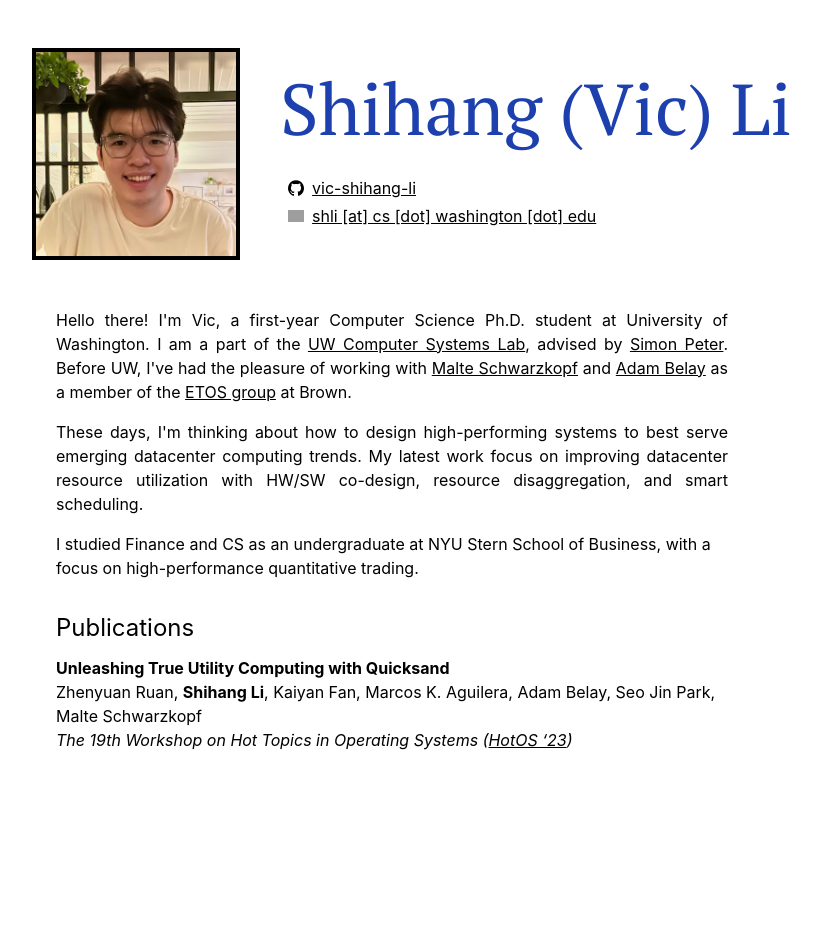
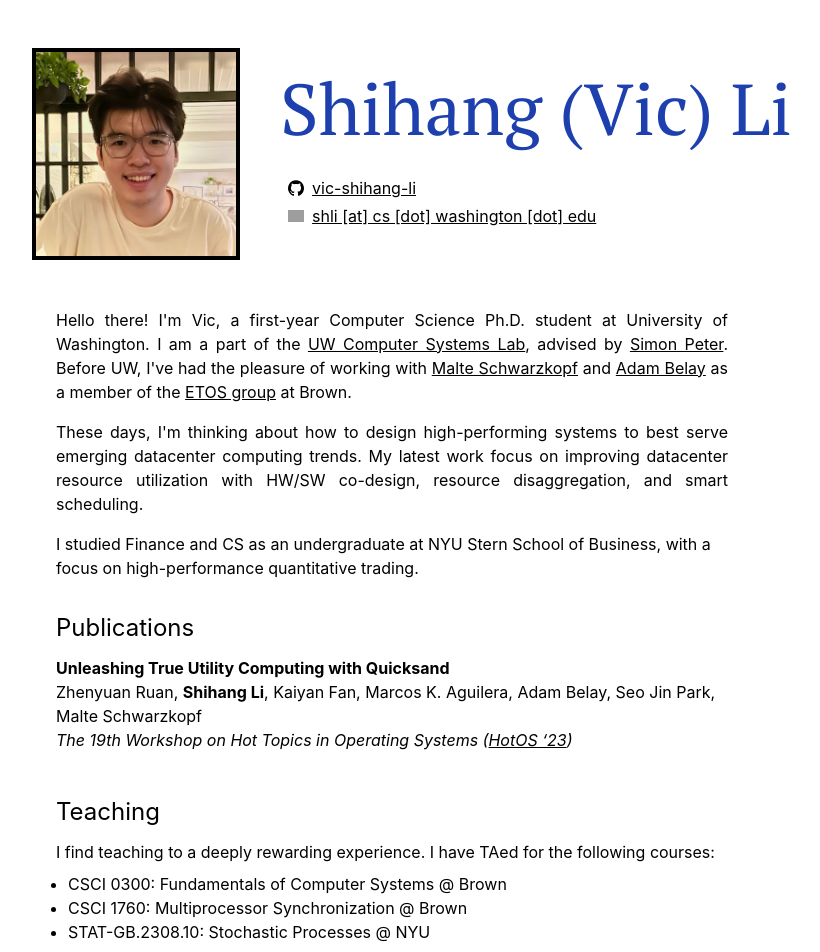
Before and after one commit to vic-lsh/vli, a Next.js app: page / in a window 1280 px wide. Shown: the top 952 px of the page, without its empty margins (248-1068 px from the left). Before the commit the page ends 828 px from the top, so only its background shows below. Built offline with nearby package versions, Linux system fonts and the light colour scheme; grey boxes are pictures that could not be loaded.

Commit message:
add teaching section

```diff
--- a/pages/index.tsx
+++ b/pages/index.tsx
@@ -160,6 +160,24 @@
   );
 };
 
+const Teaching = () => {
+  return (
+    <div>
+      <h2 className="text-2xl">Teaching</h2>
+      <div className="py-3">
+        <p className="text-justify">
+          {`I find teaching to a deeply rewarding experience. I have TAed for the following courses:`}
+        </p>
+        <ul className="list-disc list-outside ml-3 py-2">
+          <li>CSCI 0300: Fundamentals of Computer Systems @ Brown</li>
+          <li>CSCI 1760: Multiprocessor Synchronization @ Brown</li>
+          <li>STAT-GB.2308.10: Stochastic Processes @ NYU</li>
+        </ul>
+      </div>
+    </div>
+  );
+};
+
 export default function Home() {
   return (
     <div>
@@ -186,6 +204,7 @@
           <div className="max-w-2xl flex flex-col gap-8">
             <PersonalIntroArea />
             <Publications />
+            <Teaching />
           </div>
         </div>
         <div className="py-8">
```
